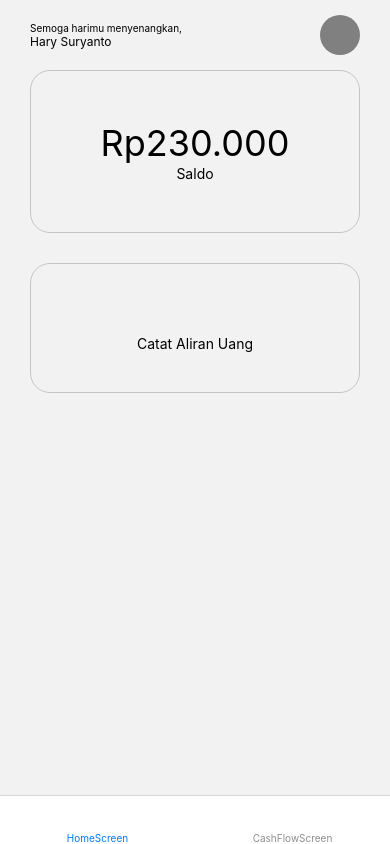
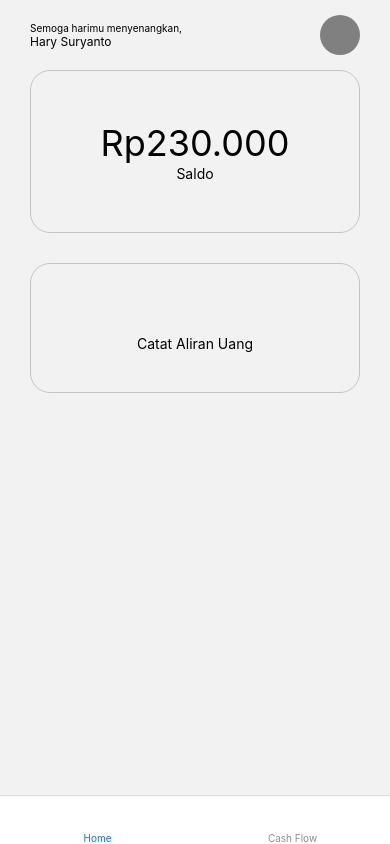
Before and after one commit to harysuryanto/cash, a React Native app: screen / in a window 390 px wide. Built offline with nearby package versions, Linux system fonts and the light colour scheme; some icons are missing.

Commit message:
Set title to Tab.Screen

```diff
--- a/src/router/index.tsx
+++ b/src/router/index.tsx
@@ -17,6 +17,7 @@ const MainAppScreen = () => {
         name="HomeScreen"
         component={HomeScreen}
         options={{
+          title: 'Home',
           headerShown: false,
           tabBarIcon: icon => (
             <FontAwesomeIcon
@@ -31,6 +32,7 @@ const MainAppScreen = () => {
         name="CashFlowScreen"
         component={CashFlowScreen}
         options={{
+          title: 'Cash Flow',
           headerShown: false,
           tabBarIcon: icon => (
             <FontAwesomeIcon
```
